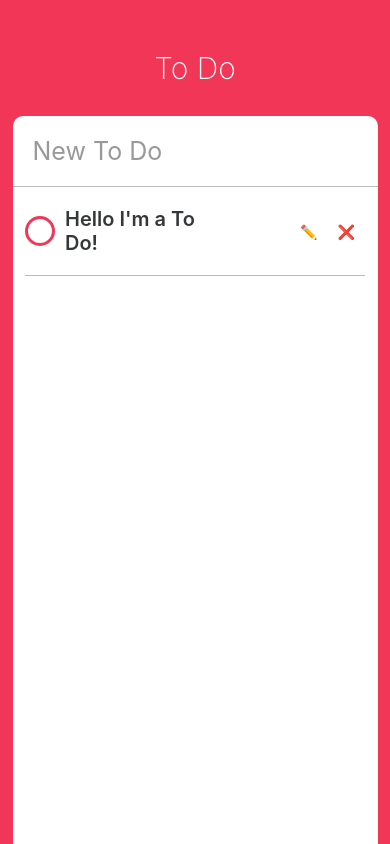
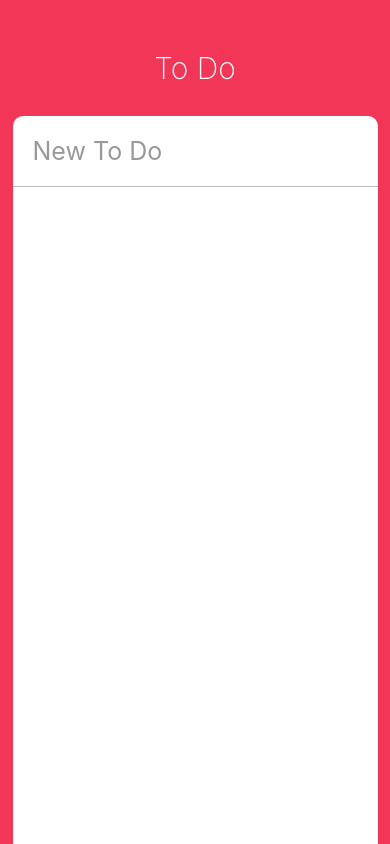
Before and after one commit to eshellster/to-do, a React Native app: screen / in a window 390 px wide. Built offline with nearby package versions, Linux system fonts and the light colour scheme.

Commit message:
to do 리스트 추가하기 삭제하기

```diff
--- a/App.js
+++ b/App.js
@@ -9,13 +9,17 @@ const { height, width } = Dimensions.get('window');
 export default class App extends React.Component {
 	state = {
 		newToDo: '',
-		loadedToDos: false
+		loadedToDos: false,
+		toDos: {}
 	};
 	componentDidMount = () => {
 		this._loadToDos();
 	};
 	render() {
-		const { newToDo, loadedToDos } = this.state;
+		const { newToDo, loadedToDos, toDos } = this.state;
+		console.log('====================================');
+		console.log(toDos);
+		console.log('====================================');
 		if (!loadedToDos) {
 			return <AppLoading />;
 		}
@@ -35,7 +39,9 @@ export default class App extends React.Component {
 						onSubmitEditing={this._addToDo}
 					/>
 					<ScrollView contentContainerStyle={styles.toDos}>
-						<ToDo text={"Hello I'm a To Do!"} />
+						{Object.values(toDos).map((toDo) => (
+							<ToDo key={toDo.id} {...toDo} deleteToDo={this._deleteToDo} />
+						))}
 					</ScrollView>
 				</View>
 			</View>
@@ -76,6 +82,17 @@ export default class App extends React.Component {
 				return { ...newState };
 			});
 		}
+	};
+	_deleteToDo = (id) => {
+		this.setState((prevState) => {
+			const toDos = prevState.toDos;
+			delete toDos[id];
+			const newState = {
+				...prevState,
+				...toDos
+			};
+			return { ...newState };
+		});
 	};
 }
 
--- a/ToDo.js
+++ b/ToDo.js
@@ -1,16 +1,21 @@
 import React, { Component } from 'react';
 import { View, Text, TouchableOpacity, StyleSheet, Dimensions, TextInput } from 'react-native';
-
+import PropTypes from 'prop-types';
 const { width, height } = Dimensions.get('window');
 export default class ToDo extends Component {
-	state = {
-		isEditing: false,
-		isCompleted: false,
-		toDoValue: ''
+	constructor(props) {
+		super(props);
+		this.state = { isEditing: false, toDoValue: props.text };
+	}
+	static PropTypes = {
+		text: PropTypes.string.isRequired,
+		isCompleted: PropTypes.bool.isRequired,
+		deleteToDo: PropTypes.func.isRequired,
+		id: PropTypes.string.isRequired
 	};
 	render() {
 		const { isCompleted, isEditing, toDoValue } = this.state;
-		const { text } = this.props;
+		const { text, id, deleteToDo } = this.props;
 		return (
 			<View style={styles.container}>
 				<View style={styles.column}>
@@ -53,7 +58,7 @@ export default class ToDo extends Component {
 								<Text style={styles.actionText}>✏️</Text>
 							</View>
 						</TouchableOpacity>
-						<TouchableOpacity>
+						<TouchableOpacity onPressOut={() => deleteToDo(id)}>
 							<View style={styles.actionContainer}>
 								<Text style={styles.actionText}>❌</Text>
 							</View>
@@ -122,7 +127,6 @@ const styles = StyleSheet.create({
 	column: {
 		flexDirection: 'row',
 		alignItems: 'center',
-		justifyContent: 'space-between',
 		width: width / 2
 	},
 	actions: {
```
